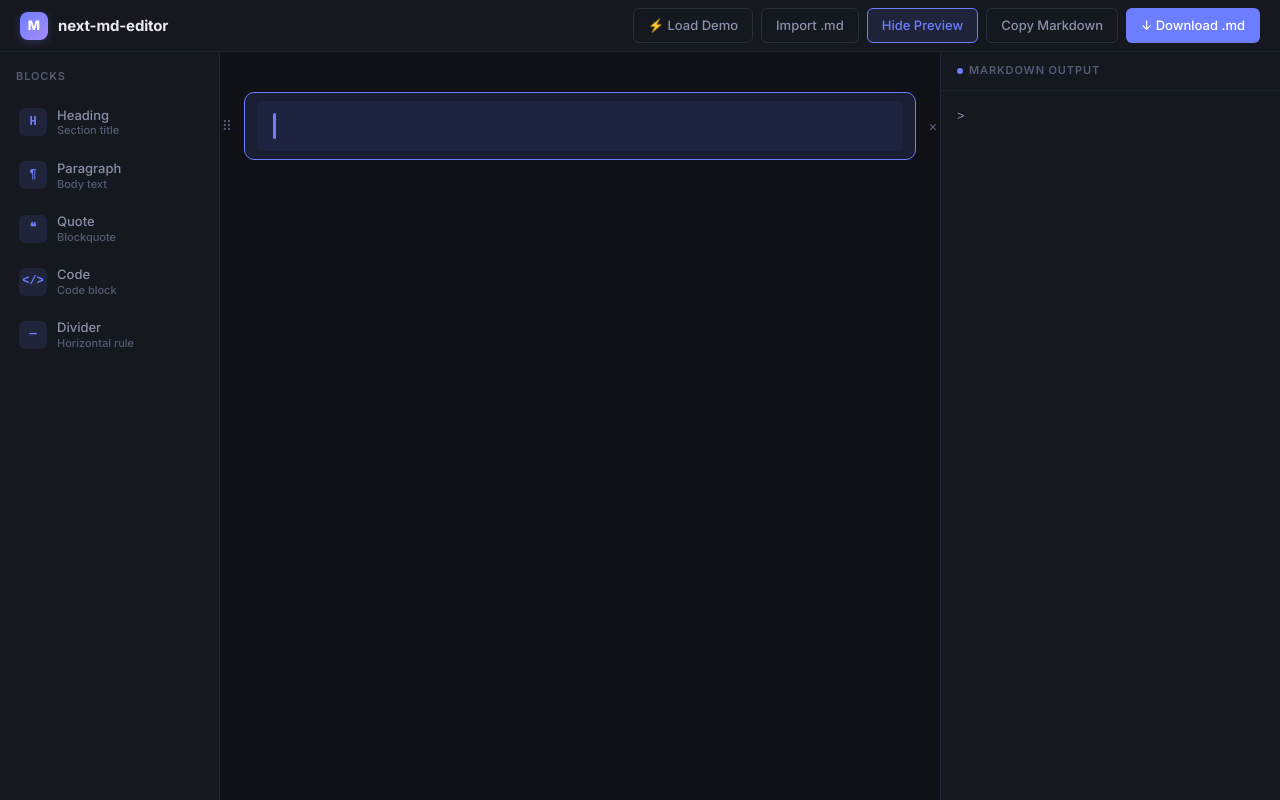
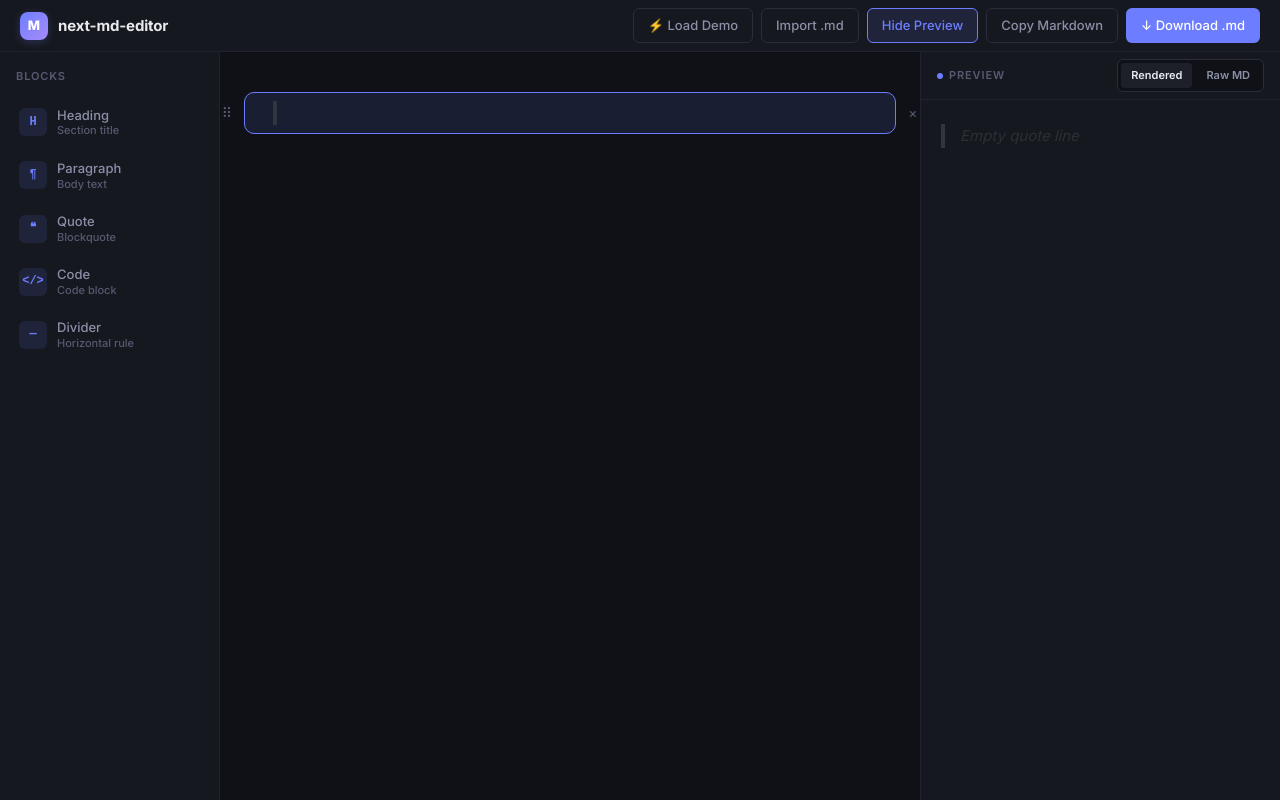
Before and after one commit to hussain-ahmed2/next-md-editor, a Next.js app in the folder apps/web/: page / in a window 1280 px wide. Both pictures are taken after a click on the button "Blockquote". Built offline with nearby package versions, Linux system fonts and the light colour scheme.

Commit message:
style: match visual editor and preview panel exactly to GitHub GFM stylesheet styling

```diff
--- a/apps/web/src/components/blocks/CodeBlock.tsx
+++ b/apps/web/src/components/blocks/CodeBlock.tsx
@@ -12,10 +12,10 @@ export function CodeBlock({ block }: { block: Block }) {
 
   return (
     <div style={{
-      borderRadius: "var(--radius-md)",
-      border: "1px solid var(--border-subtle)",
+      borderRadius: 6,
+      border: "1px solid #30363d",
       overflow: "hidden",
-      background: "var(--bg-elevated)",
+      background: "#161b22",
     }}>
       {/* Code header */}
       <div style={{
@@ -23,8 +23,8 @@ export function CodeBlock({ block }: { block: Block }) {
         alignItems: "center",
         justifyContent: "space-between",
         padding: "6px 12px",
-        borderBottom: "1px solid var(--border-subtle)",
-        background: "rgba(0,0,0,0.2)",
+        borderBottom: "1px solid #30363d",
+        background: "rgba(0,0,0,0.15)",
       }}>
         <div style={{ display: "flex", gap: 6 }}>
           <span style={{ width: 10, height: 10, borderRadius: "50%", background: "#f87171", display: "inline-block" }} />
--- a/apps/web/src/components/blocks/HeadingBlock.tsx
+++ b/apps/web/src/components/blocks/HeadingBlock.tsx
@@ -3,10 +3,10 @@
 import { useEditorStore } from "@next-md-editor/editor-core";
 import type { Block } from "@next-md-editor/types";
 
-const LEVEL_STYLES: Record<number, { fontSize: string; fontWeight: number; lineHeight: string }> = {
-  1: { fontSize: "2rem",   fontWeight: 800, lineHeight: "1.2" },
-  2: { fontSize: "1.5rem", fontWeight: 700, lineHeight: "1.3" },
-  3: { fontSize: "1.25rem",fontWeight: 600, lineHeight: "1.4" },
+const LEVEL_STYLES: Record<number, { fontSize: string; fontWeight: number; lineHeight: string; borderBottom?: string; paddingBottom?: string; marginBottom?: string }> = {
+  1: { fontSize: "2em",    fontWeight: 600, lineHeight: "1.25", borderBottom: "1px solid #30363d", paddingBottom: "0.3em", marginBottom: "8px" },
+  2: { fontSize: "1.5em",  fontWeight: 600, lineHeight: "1.25", borderBottom: "1px solid #30363d", paddingBottom: "0.3em", marginBottom: "8px" },
+  3: { fontSize: "1.25em", fontWeight: 600, lineHeight: "1.25" },
 };
 
 export function HeadingBlock({ block }: { block: Block }) {
--- a/apps/web/src/components/blocks/QuoteBlock.tsx
+++ b/apps/web/src/components/blocks/QuoteBlock.tsx
@@ -11,14 +11,14 @@ export function QuoteBlock({ block }: { block: Block }) {
     <div style={{
       display: "flex",
       gap: 14,
-      padding: "12px 16px",
-      borderRadius: "var(--radius-sm)",
-      background: "rgba(108,126,255,0.06)",
+      padding: "0 16px",
+      borderRadius: "0",
+      background: "transparent",
     }}>
       <div style={{
-        width: 3,
-        borderRadius: 2,
-        background: "var(--accent)",
+        width: 4,
+        borderRadius: 0,
+        background: "#30363d",
         flexShrink: 0,
         alignSelf: "stretch",
       }} />
@@ -28,12 +28,12 @@ export function QuoteBlock({ block }: { block: Block }) {
         onBlur={(e) => updateBlock(block.id, { text: e.currentTarget.textContent ?? "" })}
         style={{
           flex: 1,
-          fontSize: "1rem",
-          lineHeight: 1.75,
-          color: "var(--text-secondary)",
-          fontStyle: "italic",
+          fontSize: "15px",
+          lineHeight: 1.6,
+          color: "#8b949e",
+          fontStyle: "normal",
           outline: "none",
-          minHeight: "1.75em",
+          minHeight: "1.6em",
         }}
       >
         {text}
--- a/apps/web/src/components/editor/MarkdownPreview.tsx
+++ b/apps/web/src/components/editor/MarkdownPreview.tsx
@@ -2,14 +2,16 @@
 
 import { useEditorStore } from "@next-md-editor/editor-core";
 import { serializeToMarkdown } from "@/features/markdown/serializer";
+import { useState } from "react";
 
 export function MarkdownPreview() {
   const blocks = useEditorStore((s) => s.blocks);
   const markdown = serializeToMarkdown(blocks);
+  const [activeTab, setActiveTab] = useState<"preview" | "raw">("preview");
 
   return (
     <aside style={{
-      width: 340,
+      width: 360,
       background: "var(--bg-surface)",
       borderLeft: "1px solid var(--border-subtle)",
       display: "flex",
@@ -17,9 +19,17 @@ export function MarkdownPreview() {
       flexShrink: 0,
       overflow: "hidden",
     }}>
+      {/* Header and Tab Switcher */}
       <div style={{
-        padding: "10px 16px",
+        display: "flex",
+        alignItems: "center",
+        justifyContent: "space-between",
+        padding: "0 16px",
+        height: 48,
         borderBottom: "1px solid var(--border-subtle)",
+        flexShrink: 0,
+      }}>
+        <div style={{
           fontSize: 11,
           fontWeight: 600,
           letterSpacing: "0.08em",
@@ -36,27 +46,212 @@ export function MarkdownPreview() {
             background: "var(--accent)",
             display: "inline-block",
           }} />
-        Markdown Output
+          Preview
         </div>
-      <pre style={{
+        <div style={{
+          display: "flex",
+          gap: 4,
+          background: "var(--bg-base)",
+          padding: 3,
+          borderRadius: 6,
+          border: "1px solid var(--border)",
+        }}>
+          <button
+            onClick={() => setActiveTab("preview")}
+            style={{
+              padding: "4px 10px",
+              fontSize: 11,
+              fontWeight: 600,
+              borderRadius: 4,
+              border: "none",
+              background: activeTab === "preview" ? "var(--bg-elevated)" : "transparent",
+              color: activeTab === "preview" ? "var(--text-primary)" : "var(--text-secondary)",
+              cursor: "pointer",
+              transition: "all 0.15s ease",
+            }}
+          >
+            Rendered
+          </button>
+          <button
+            onClick={() => setActiveTab("raw")}
+            style={{
+              padding: "4px 10px",
+              fontSize: 11,
+              fontWeight: 600,
+              borderRadius: 4,
+              border: "none",
+              background: activeTab === "raw" ? "var(--bg-elevated)" : "transparent",
+              color: activeTab === "raw" ? "var(--text-primary)" : "var(--text-secondary)",
+              cursor: "pointer",
+              transition: "all 0.15s ease",
+            }}
+          >
+            Raw MD
+          </button>
+        </div>
+      </div>
+
+      {/* Preview Content Container */}
+      <div style={{
         flex: 1,
         overflow: "auto",
-        padding: "16px",
+        padding: "24px 20px",
+      }}>
+        {blocks.length === 0 ? (
+          <div style={{
+            display: "flex",
+            alignItems: "center",
+            justifyContent: "center",
+            height: "100%",
+            color: "var(--text-muted)",
+            fontSize: 13,
+            fontStyle: "italic",
+            textAlign: "center",
+          }}>
+            Add blocks to see active preview…
+          </div>
+        ) : activeTab === "raw" ? (
+          <pre style={{
+            margin: 0,
             fontSize: 12.5,
             lineHeight: 1.7,
             fontFamily: "var(--font-mono)",
             color: "var(--text-secondary)",
             whiteSpace: "pre-wrap",
             wordBreak: "break-word",
+          }}>
+            {markdown}
+          </pre>
+        ) : (
+          <div className="github-gfm-preview" style={{
+            display: "flex",
+            flexDirection: "column",
+            gap: 16,
+            color: "#e6edf3",
+          }}>
+            {blocks.map((block) => {
+              switch (block.type) {
+                case "heading": {
+                  const level = (block.props.level as number) ?? 1;
+                  const text = (block.props.text as string) ?? "";
+                  const fontSize = level === 1 ? "2em" : level === 2 ? "1.5em" : "1.25em";
+                  const borderBottom = level <= 2 ? "1px solid #30363d" : "none";
+                  const paddingBottom = level <= 2 ? "0.3em" : "0";
+
+                  return (
+                    <div
+                      key={block.id}
+                      style={{
+                        fontSize,
+                        fontWeight: 600,
+                        lineHeight: 1.25,
+                        color: "#f0f6fc",
+                        borderBottom,
+                        paddingBottom,
+                        marginTop: 12,
+                        wordBreak: "break-word",
+                      }}
+                    >
+                      {text || <span style={{ color: "rgba(255,255,255,0.15)", fontStyle: "italic" }}>Heading {level}</span>}
+                    </div>
+                  );
+                }
+                case "paragraph": {
+                  const text = (block.props.text as string) ?? "";
+                  return (
+                    <p
+                      key={block.id}
+                      style={{
                         margin: 0,
-        background: "transparent",
-      }}>
-        {markdown || (
-          <span style={{ color: "var(--text-muted)", fontStyle: "italic" }}>
-            Add blocks to see markdown output…
-          </span>
+                        fontSize: 15,
+                        lineHeight: 1.6,
+                        color: "#e6edf3",
+                        wordBreak: "break-word",
+                      }}
+                    >
+                      {text || <span style={{ color: "rgba(255,255,255,0.15)", fontStyle: "italic" }}>Empty paragraph</span>}
+                    </p>
+                  );
+                }
+                case "quote": {
+                  const text = (block.props.text as string) ?? "";
+                  return (
+                    <blockquote
+                      key={block.id}
+                      style={{
+                        margin: 0,
+                        padding: "0 1em",
+                        color: "#8b949e",
+                        borderLeft: "4px solid #30363d",
+                      }}
+                    >
+                      {text.split("\n").map((line, idx) => (
+                        <p key={idx} style={{ margin: 0, lineHeight: 1.6, fontSize: 15 }}>
+                          {line || <span style={{ color: "rgba(255,255,255,0.1)", fontStyle: "italic" }}>Empty quote line</span>}
+                        </p>
+                      ))}
+                    </blockquote>
+                  );
+                }
+                case "code": {
+                  const code = (block.props.code as string) ?? "";
+                  const lang = (block.props.language as string) ?? "";
+                  return (
+                    <div
+                      key={block.id}
+                      style={{
+                        position: "relative",
+                        borderRadius: 6,
+                        background: "#161b22",
+                        border: "1px solid #30363d",
+                        padding: 16,
+                        overflow: "auto",
+                      }}
+                    >
+                      {lang && (
+                        <span style={{
+                          position: "absolute",
+                          top: 6,
+                          right: 12,
+                          fontSize: 10,
+                          fontWeight: 600,
+                          textTransform: "uppercase",
+                          color: "#8b949e",
+                          userSelect: "none",
+                        }}>{lang}</span>
                       )}
-      </pre>
+                      <pre style={{
+                        margin: 0,
+                        fontFamily: "var(--font-mono)",
+                        fontSize: 13,
+                        lineHeight: 1.6,
+                        color: "#e6edf3",
+                        whiteSpace: "pre",
+                      }}>{code || "// Empty code block"}</pre>
+                    </div>
+                  );
+                }
+                case "divider": {
+                  return (
+                    <hr
+                      key={block.id}
+                      style={{
+                        height: "0.25em",
+                        padding: 0,
+                        margin: "12px 0",
+                        backgroundColor: "#30363d",
+                        border: 0,
+                      }}
+                    />
+                  );
+                }
+                default:
+                  return null;
+              }
+            })}
+          </div>
+        )}
+      </div>
     </aside>
   );
 }
```
Lines whose indentation alone changed are shown as unchanged.
